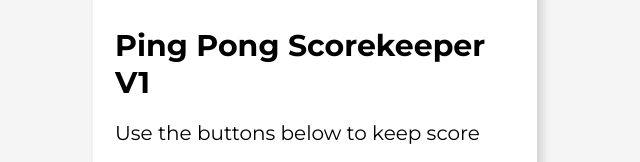
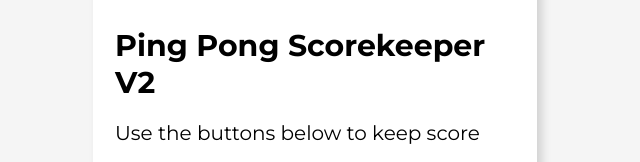
Before and after one commit to 7uhi/ping-pong-scorekeeper, a plain HTML site: page pingpong2.html in a window 1280 px wide. Shown: the part 300-462 px from the top of the page, 325-965 px from the left. Drawn offline with Linux system fonts and the light colour scheme.

Commit message:
Version 3

```diff
--- a/pingpong2.html
+++ b/pingpong2.html
@@ -13,7 +13,7 @@
     <div class="pingpong-container">
       <img src="pingpongphoto.jpg">
       <div class="pingpong-text">
-        <p class="title">Ping Pong Scorekeeper V1</p>
+        <p class="title">Ping Pong Scorekeeper V2</p>
         <p>Use the buttons below to keep score</p>
         <p class="score">
           <span id="playerOne-score">0</span> to
```
